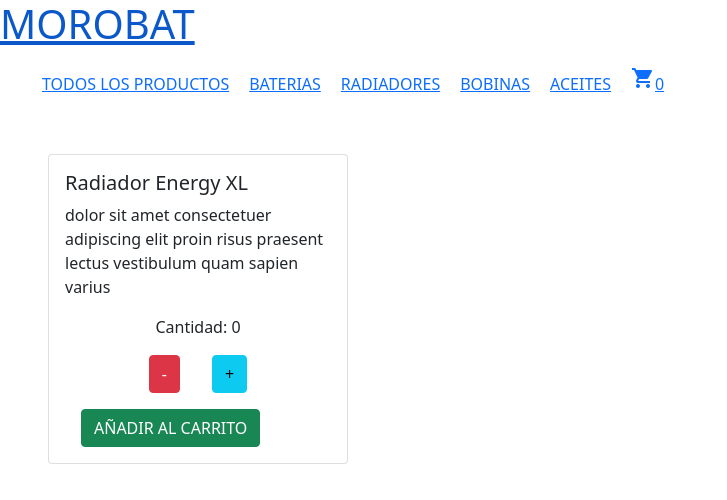
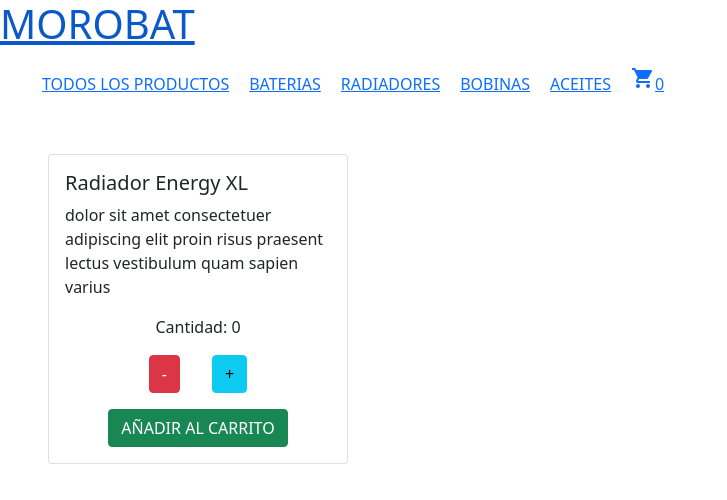
Before and after one commit to agustinbianchi/morobat-bianchi, a React (Create React App) app: page /item/1 in a window 1280 px wide. Shown: the top 500 px of the page, without its empty margins (0-727 px from the left). Built offline with nearby package versions, Linux system fonts and the light colour scheme.

Commit message:
clase 9: uplifting onAdd y en itemDetail-itemCount

```diff
--- a/src/App.js
+++ b/src/App.js
@@ -3,6 +3,7 @@ import ItemListContainer from "./components/ItemListContainer"
 import ItemDetailContainer from "./components/ItemDetailContainer"
 import { BrowserRouter, Link, Route, Switch } from "react-router-dom"
 import CartWidget from "./components/CartWidget"
+import Cart from "./components/Cart"
 
 const App = () => {
     return (
@@ -16,7 +17,8 @@ const App = () => {
                 <Route path="/" component={ItemListContainer} exact/>
                 <Route path="/productos/:categoria" component={ItemListContainer} exact/>
                 <Route path="/item/:id" component={ItemDetailContainer} exact/>
-                <Route path="/cart" component={CartWidget} exact/>
+                <Route path="/cartWidget" component={CartWidget} exact/>
+                <Route path="/cart" component={Cart} exact/>
             </Switch>
         </BrowserRouter>
     )
--- a/src/components/Cart.js
+++ b/src/components/Cart.js
@@ -1,13 +1,9 @@
-import React, { Component } from 'react';
-
-class Cart extends Component {
-    render() {
-        return (
-            <div>
-
-            </div>
-        );
-    }
+const Cart = () => {
+    return (
+        <div>
+            <p>SOY EL CARRITO</p>
+        </div>
+    )
 }
 
-export default Cart;
+export default Cart
--- a/src/components/ItemCount.js
+++ b/src/components/ItemCount.js
@@ -1,7 +1,7 @@
+import { Link } from "react-router-dom"
 import { useState } from "react";
 
-const ItemCount = ({stock, initial, miCallBack}) => {
-
+const ItemCount = ({stock, initial, onAdd}) => {
 
 const [contador, setContador] = useState(initial)
 
@@ -22,7 +22,6 @@ const handleResta = () => {
 }
 
 console.log(contador);
-miCallBack(contador)
 
 return (
     <>
@@ -30,6 +29,7 @@ return (
         <p>Cantidad: {contador}</p>
         <button type="button" class="btn btn-danger me-3 ms-3" onClick={handleResta}>-</button>
         <button type="button" class="btn btn-info me-3 ms-3" onClick={handleSuma}>+</button>
+        <Link to="/cart"><button type="button" class="btn btn-success me-3 ms-3 mt-3" onClick={()=>onAdd(contador)}>AÑADIR AL CARRITO</button></Link>
     </div>
     </>
 
--- a/src/components/ItemDetail.js
+++ b/src/components/ItemDetail.js
@@ -2,13 +2,8 @@ import ItemCount from "./ItemCount";
 
 const ItemDetail = ({producto}) => {
 
-    const reciboDatosDelItemCount = (contador) => {
-    console.log("recibo data del itemCount");
-    console.log(contador);
-}
-
-    const onAdd = () => {
-        console.log("confirmaste compra");
+    const onAdd = (contador) => {
+        console.log(`COMPRA HECHA! Adquiriste ${contador} unidades de ${producto.categoria} ${producto.marca} ${producto.tamanio}`);
     }
 
     return (
@@ -16,8 +11,7 @@ const ItemDetail = ({producto}) => {
                 <div className="card-body">
                     <h5 className="card-title">{producto.categoria} {producto.marca} {producto.tamanio}</h5>
                     <p className="card-text">{producto.detalle}</p>
-                    <ItemCount stock={producto.cantidad} initial={0}  miCallBack={reciboDatosDelItemCount} />
-                    <button type="button" class="btn btn-success me-3 ms-3 mt-3" onClick={onAdd}>AÑADIR AL CARRITO</button>
+                    <ItemCount stock={producto.cantidad} initial={0}  onAdd={onAdd} />
                 </div>
         </div>
     )
--- a/src/components/NavBar.js
+++ b/src/components/NavBar.js
@@ -12,7 +12,7 @@ const Nav = () => {
                     <li><NavLink to="/productos/Radiador">RADIADORES</NavLink></li>
                     <li><NavLink to="/productos/Bobina">BOBINAS</NavLink></li>
                     <li><NavLink to="/productos/Aceite">ACEITES</NavLink></li>
-                    <li><NavLink to="/cart"><CartWidget/></NavLink></li>
+                    <li><NavLink to="/cartWidget"><CartWidget/></NavLink></li>
                 </ul>
             </div>
         </nav>
```
